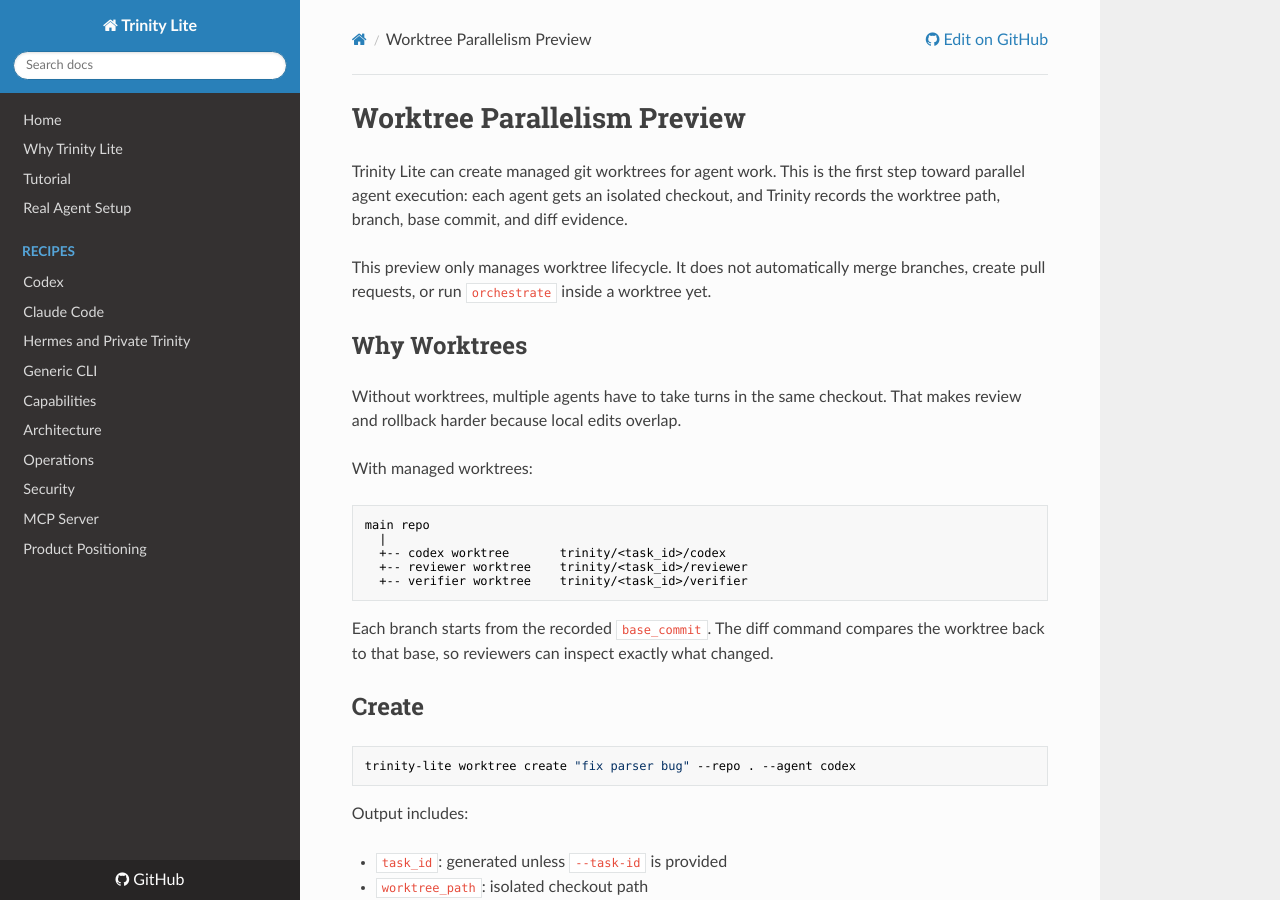
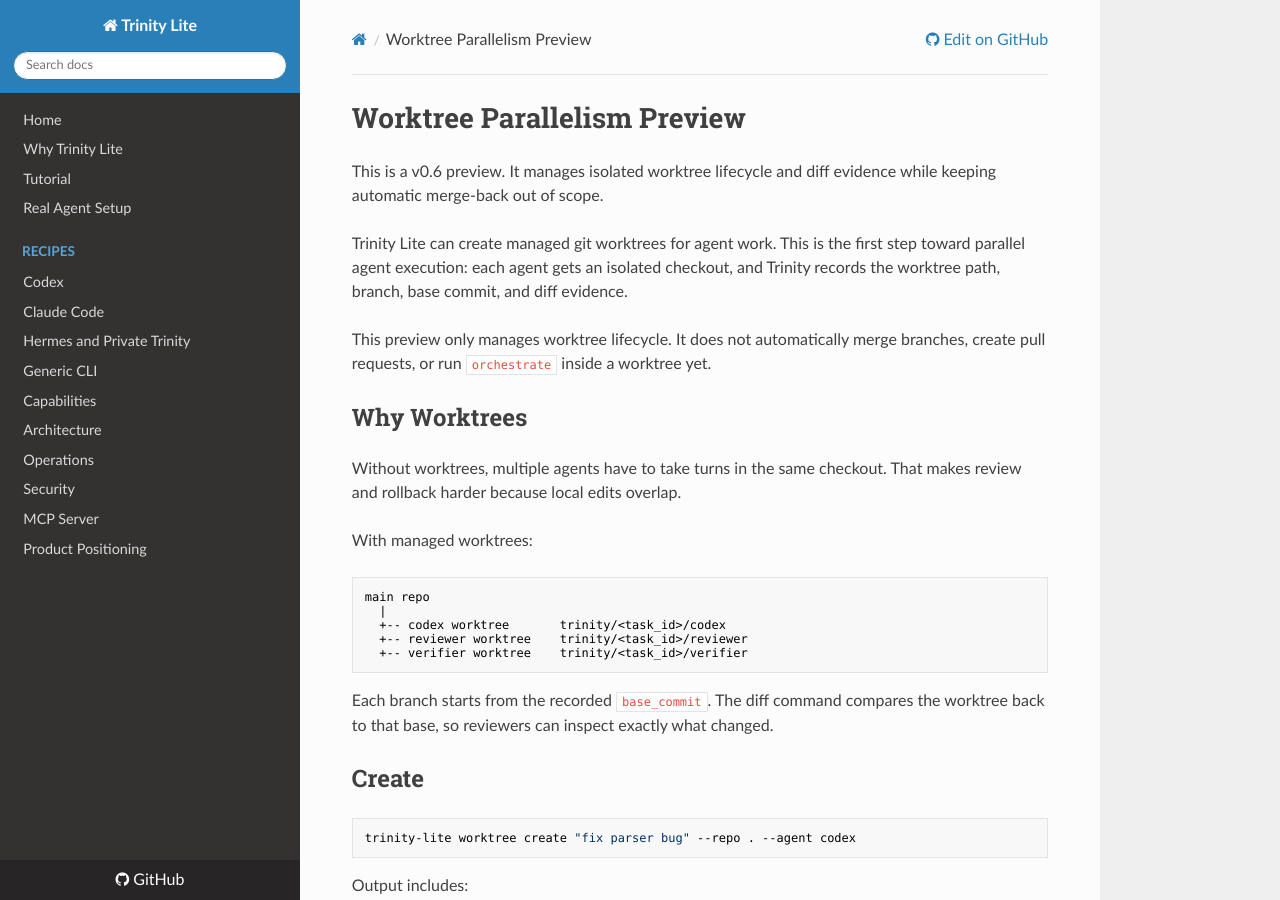
Before and after one commit to Yomiracle/trinity-lite, an MkDocs documentation site: the page built from docs/WORKTREE_PARALLELISM.md, in a window 1280 px wide and 900 px high. Built offline with MkDocs 1.6.1, drawn with Linux system fonts in a browser that asks for light colours; nearby versions of some CDN libraries.

```diff
--- a/docs/WORKTREE_PARALLELISM.md
+++ b/docs/WORKTREE_PARALLELISM.md
@@ -1,4 +1,7 @@
 # Worktree Parallelism Preview
+
+This is a v0.6 preview. It manages isolated worktree lifecycle and diff evidence
+while keeping automatic merge-back out of scope.
 
 Trinity Lite can create managed git worktrees for agent work. This is the first
 step toward parallel agent execution: each agent gets an isolated checkout, and
--- a/pyproject.toml
+++ b/pyproject.toml
@@ -4,7 +4,7 @@ build-backend = "setuptools.build_meta"
 
 [project]
 name = "trinity-lite"
-version = "0.5.3"
+version = "0.6.0"
 description = "The bus that lets your AI agents talk to each other."
 readme = "README.md"
 requires-python = ">=3.10"
--- a/trinity_lite/__init__.py
+++ b/trinity_lite/__init__.py
@@ -1,3 +1,3 @@
 """Trinity Lite: a minimal public multi-agent task bus."""
 
-__version__ = "0.5.3"
+__version__ = "0.6.0"
```
Also changed, not shown: CHANGELOG.md (+10 -1 lines), README.md (+4 -1 lines), README_zh.md (+3 -1 lines), 3 other files.
